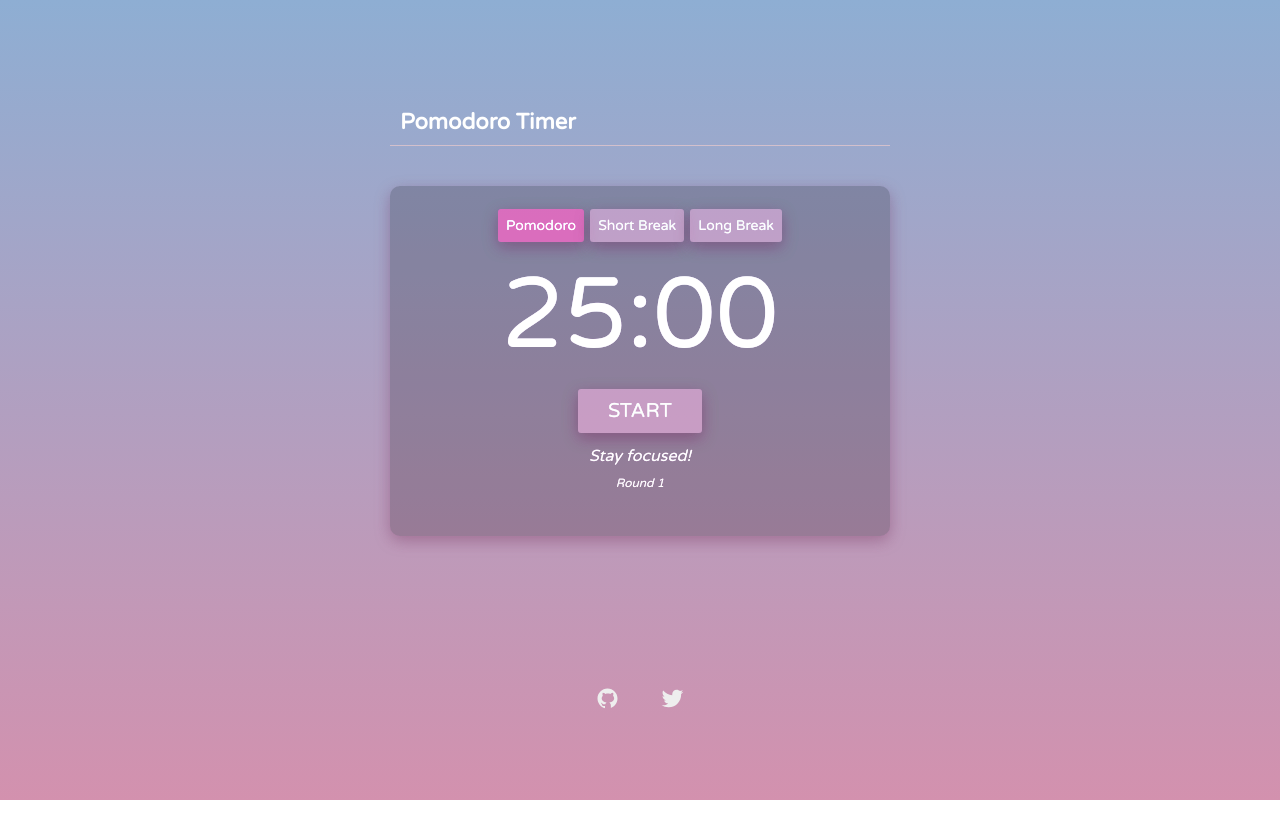
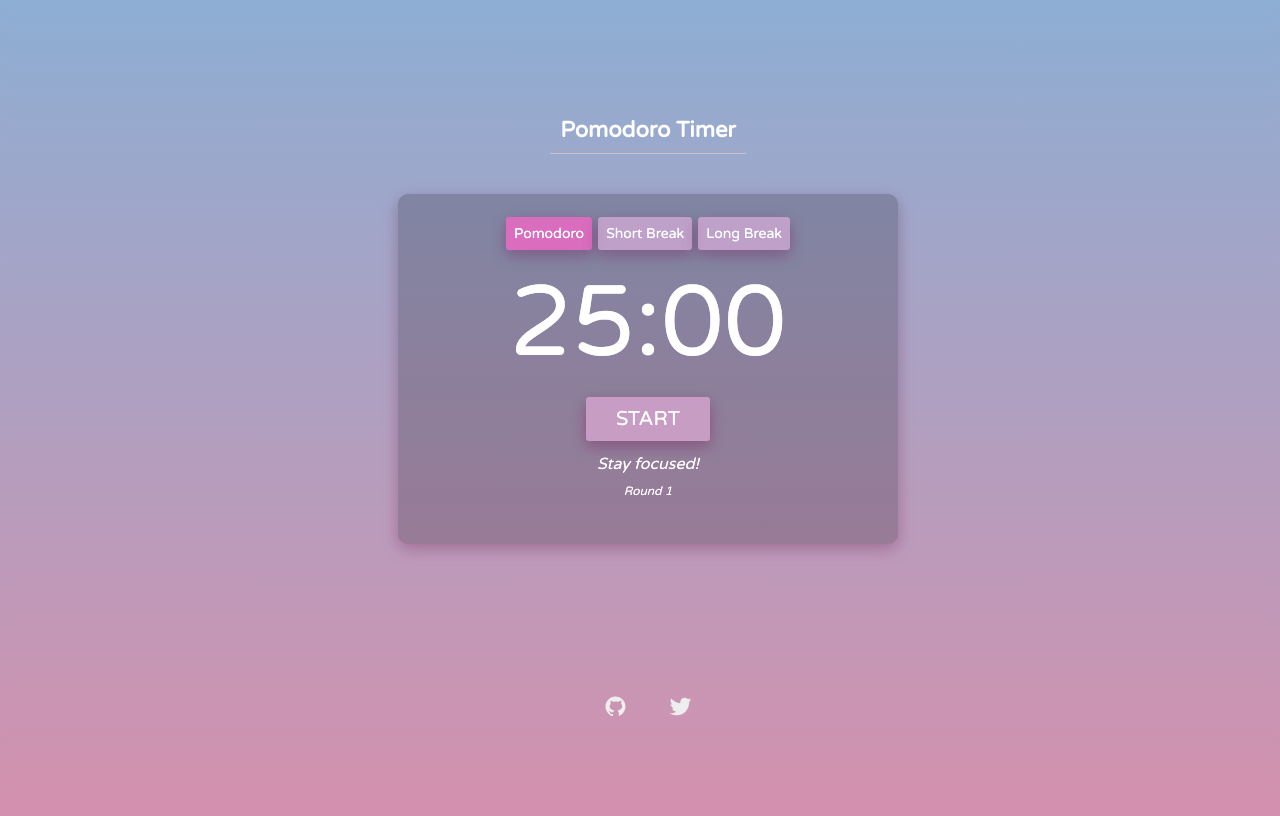
Before and after one commit to gizemnkorkmaz/pomodoro-timer, a React (Create React App) app: page / in a window 1280 px wide. Built offline with nearby package versions, Linux system fonts and the light colour scheme; some icons are missing.

Commit message:
Add width and height properties && Move flex to App

```diff
--- a/src/App.module.css
+++ b/src/App.module.css
@@ -6,16 +6,22 @@
 
 html,
 body {
-  height: 100%;
-  display: flex;
-  align-items: center;
-  justify-content: center;
   background: linear-gradient(
     0deg,
     rgb(211, 145, 174) 0%,
     rgb(142, 174, 211) 100%
   );
   font-family: "Varela Round", sans-serif;
+  overflow: hidden;
+}
+
+.App {
+  height: 100vh;
+  width: 100vw;
+  display: flex;
+  flex-direction: column;
+  align-items: center;
+  justify-content: center;
 }
 
 .Container {
@@ -28,7 +34,6 @@ body {
   border-radius: 10px;
   color: rgb(250, 250, 250);
   filter: contrast(1.5);
-  position: relative;
 }
 
 .TimerActive {
@@ -57,7 +62,7 @@ body {
 
 @media screen and (max-width: 500px) {
   .Container {
-    width: 350px;
+    width: 340px;
     height: auto;
     padding: 10px;
   }
```
